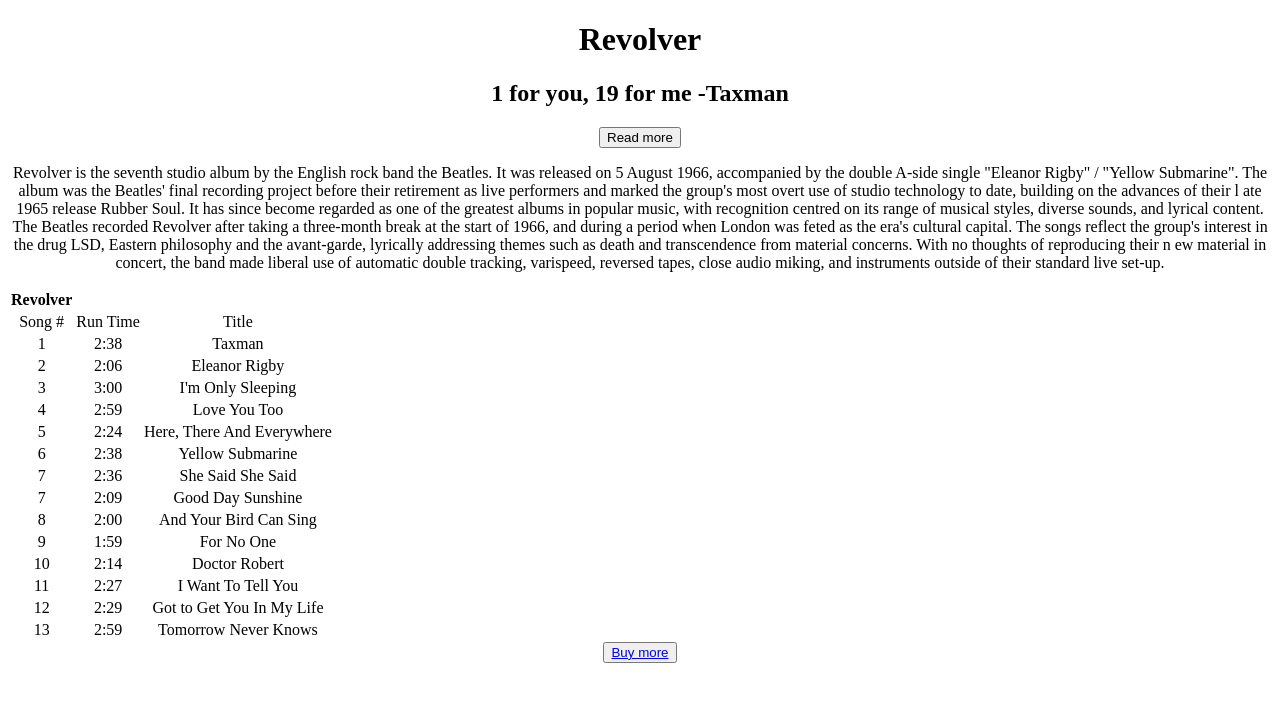
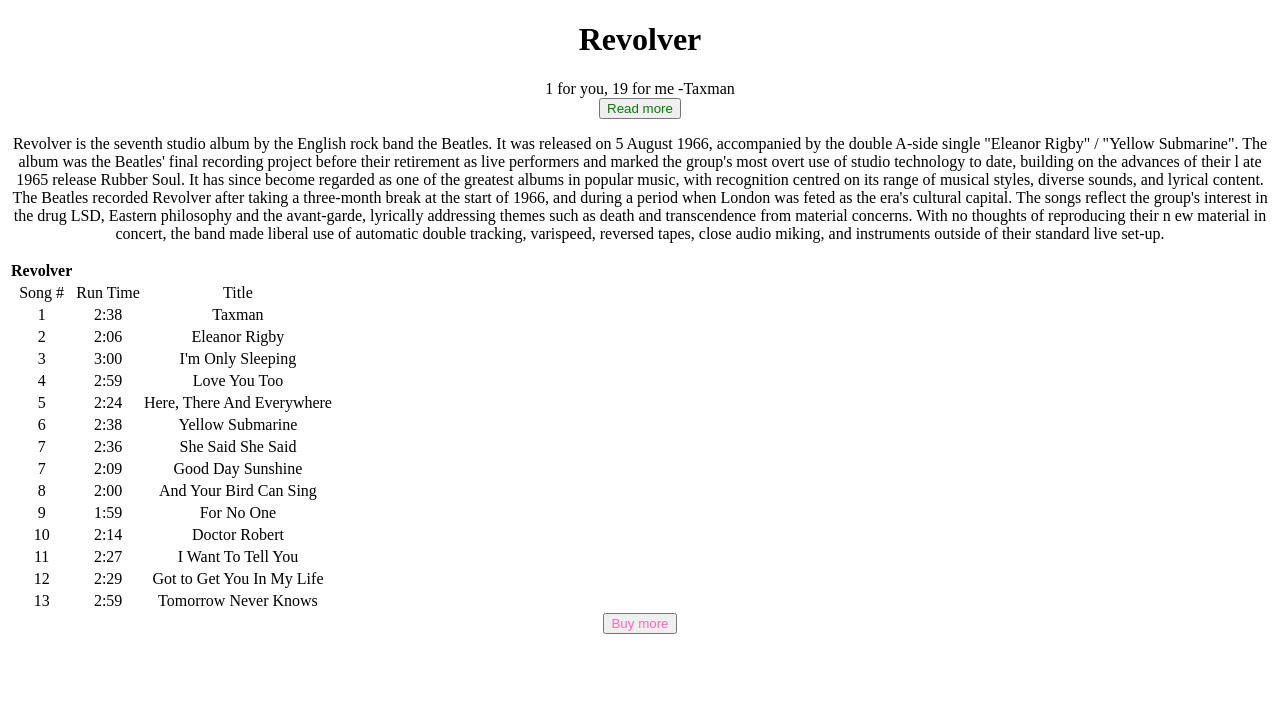
Before and after one commit to anthonymjimenez/beatles-react, a React (Create React App) app: page / in a window 1280 px wide. Shown: the top 702 px of the page. Built offline with nearby package versions, Linux system fonts and the light colour scheme.

Commit message:
added emotion/css, created first styled components

```diff
--- a/package.json
+++ b/package.json
@@ -3,6 +3,8 @@
   "version": "0.1.0",
   "private": true,
   "dependencies": {
+    "@emotion/core": "^10.0.28",
+    "@emotion/styled": "^10.0.27",
     "@testing-library/jest-dom": "^4.2.4",
     "@testing-library/react": "^9.3.2",
     "@testing-library/user-event": "^7.1.2",
--- a/src/components/buyButton.js
+++ /dev/null
@@ -1,7 +0,0 @@
-import React from 'react'
-
-export const buyButton = ({url}) => {
-    return (
-      <button href = {url}>Buy this album</button>
-    )
-}
--- a/src/components/readButton.js
+++ /dev/null
@@ -1,7 +0,0 @@
-import React from 'react'
-
-export const readButton = ({url}) => {
-    return (
-      <button href = {url}>Read more</button>
-    )
-}
--- /dev/null
+++ b/src/components/style/buyButton.js
@@ -0,0 +1,7 @@
+import styled from '@emotion/styled'
+
+const BuyButton = styled.button`
+  color: hotpink;
+`
+
+export default BuyButton;
--- /dev/null
+++ b/src/components/style/quote.js
@@ -0,0 +1,7 @@
+import styled from '@emotion/styled'
+
+const Quote = styled.div`
+  font-family: cursive;
+`
+
+export default Quote;
--- /dev/null
+++ b/src/components/style/readButton.js
@@ -0,0 +1,7 @@
+import styled from '@emotion/styled'
+
+const ReadButton = styled.button`
+  color: green;
+`
+
+export default ReadButton;
--- a/src/pages/YellowSub.js
+++ b/src/pages/YellowSub.js
@@ -2,9 +2,6 @@
 import { Body } from '../pageData/yellowSub/Body'
 import { quote } from '../pageData/yellowSub/quote'
 import { table } from '../pageData/yellowSub/table'
-
-import { buyButton } from '../components/buyButton'
-import { readButton } from '../components/readButton'
 
 import { Page } from '../template/Page'
 export const YellowSub = () => {
--- a/src/template/Page.js
+++ b/src/template/Page.js
@@ -1,15 +1,20 @@
 import React from 'react'
+import ReadButton from '../components/style/readButton'
+import BuyButton from '../components/style/buyButton'
+import Quote from '../components/style/quote'
+
 //css margins etc ....general CSS
 
 export const Page = ({ title, quote, body, table, buyMore, readMore}) => {
     return (
         <div>
+
             <h1>{title}</h1>
-            <h2>{quote()}</h2>
-            <button link={readMore}>Read more</button>
+            <Quote>{quote()}</Quote>
+            <ReadButton link={readMore}>Read more</ReadButton>
             <p>{body()}</p>
             <div>{table()}</div>
-            <button><a href = {buyMore}>Buy more</a></button>
+            <BuyButton link = {buyMore}>Buy more</BuyButton>
         </div>
     )
 }
```
Also changed, not shown: 2 other files (tests, documents, lock files or other folders).
